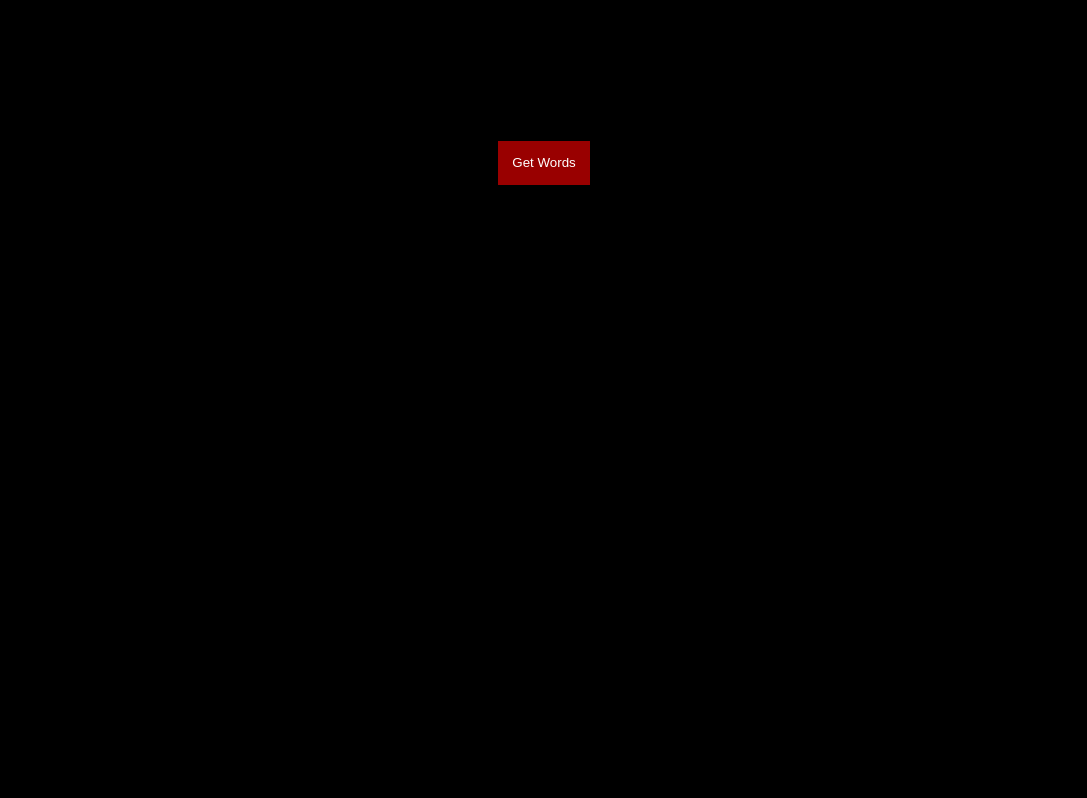
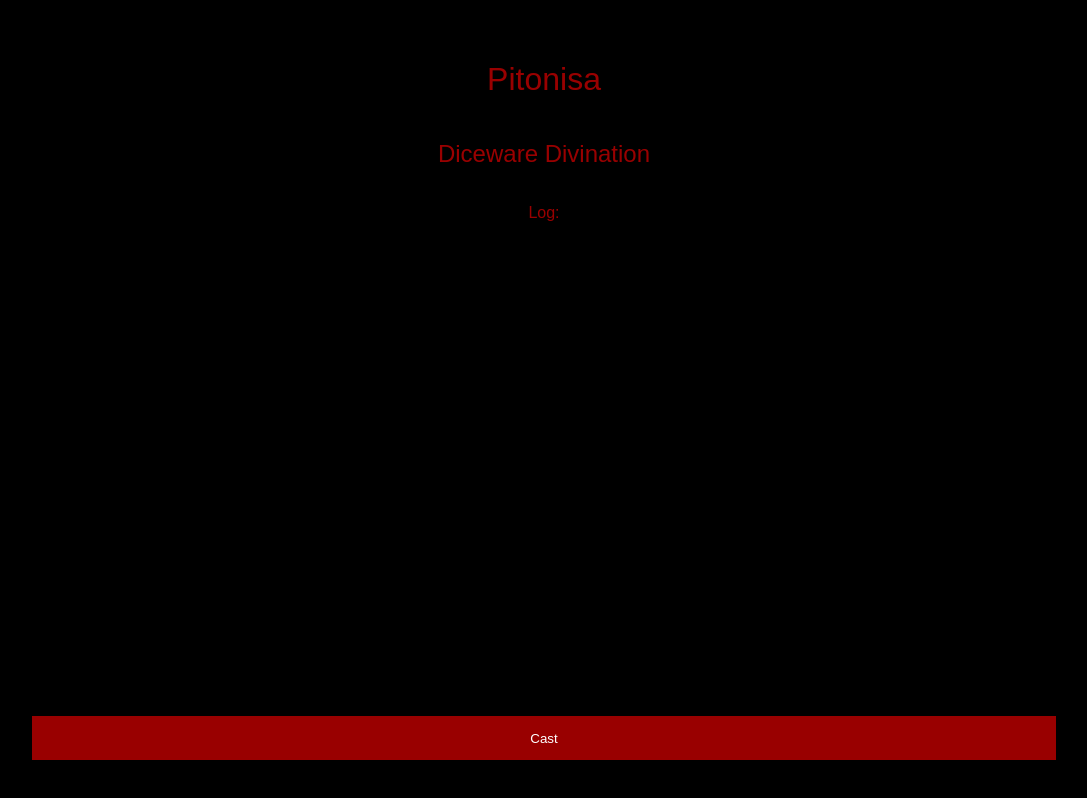
Before and after one commit to taolicus/pitonisa, a website: page client/index.html in a window 1280 px wide. Shown: the whole page, without its empty margins (96-1183 px from the left). Drawn offline with Linux system fonts and the light colour scheme.

Commit message:
update ui

```diff
--- a/client/index.html
+++ b/client/index.html
@@ -14,13 +14,21 @@
       }
       body {
         margin: 0;
-        padding: 10vw;
+        padding: 5vh 10vw;
         text-align: center;
         color: #900;
         font-family: sans-serif;
+        height: 100vh;
+        display: flex;
+        flex-direction: column;
       }
       #log {
         text-align: left;
+        margin: auto;
+        width: fit-content;
+        flex-shrink: 1;
+        overflow: hidden;
+        overflow-y: scroll;
       }
     }
     button {
@@ -37,9 +45,11 @@
   </style>
 </head>
 <body>
-  <!-- <h1>Pitonisa</h1> -->
+  <h1>Pitonisa</h1>
+  <h2>Diceware Divination</h2>
+  <p>Log:</p>
   <pre id="log"></pre>
   <pre id="words"></pre>
-  <button id="get_words">Get Words</button>
+  <button id="get_words">Cast</button>
 </body>
 </html>
```
